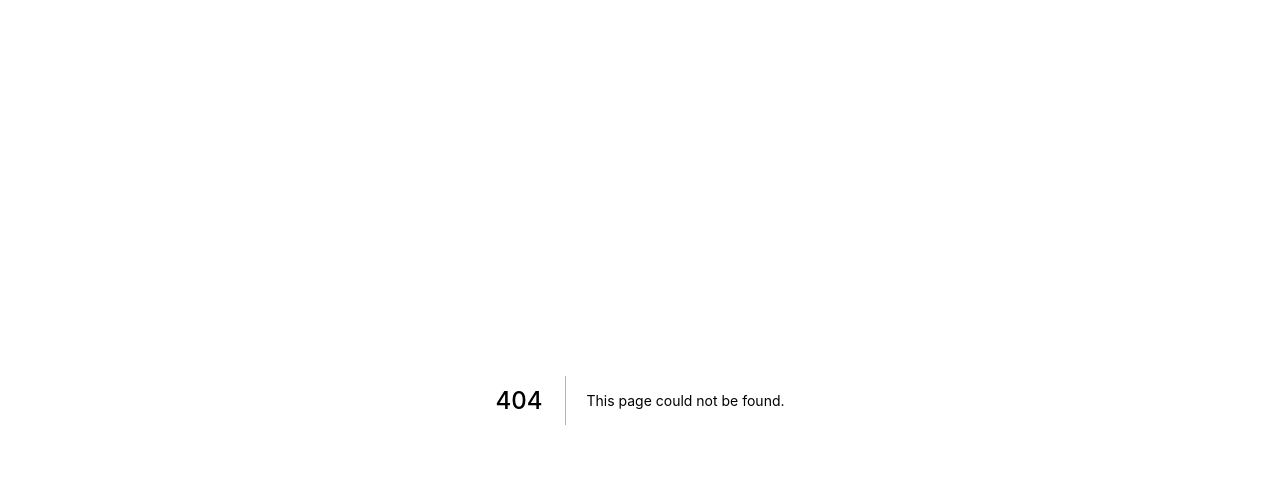
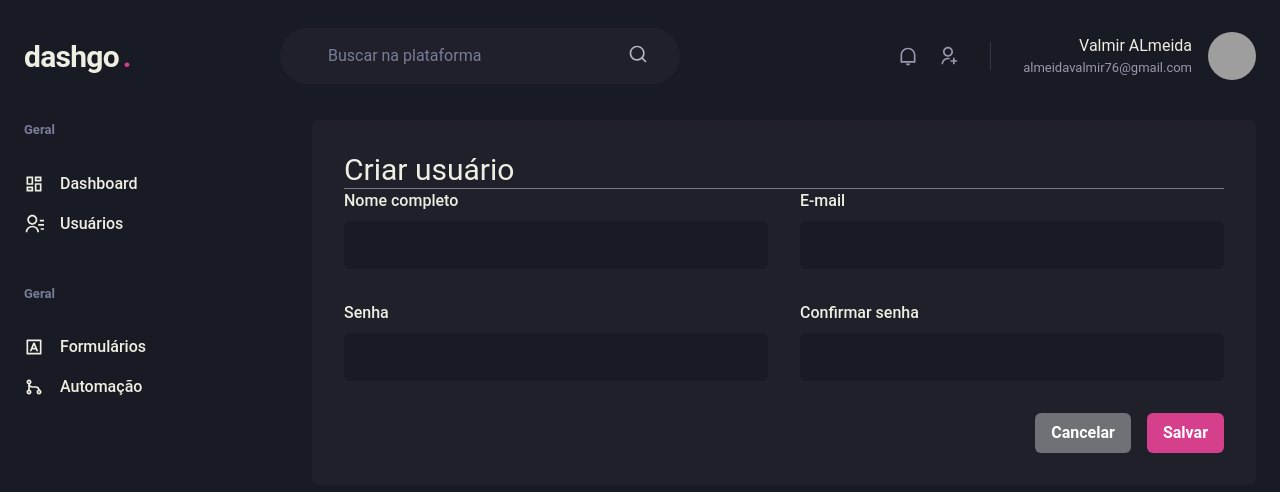
Before and after one commit to valmir1227/React-Chakra-Dashboard, a Next.js app: page /users/create in a window 1280 px wide. Before the commit this address had no page. Shown: the top 492 px of the page. Built offline with nearby package versions, Linux system fonts and the light colour scheme; grey boxes are pictures that could not be loaded.

Commit message:
:pencil: Page: CreateUser

```diff
--- /dev/null
+++ b/src/pages/users/create.tsx
@@ -0,0 +1,53 @@
+import {
+  Box,
+  Button,
+  Divider,
+  Flex,
+  Heading,
+  HStack,
+  SimpleGrid,
+  VStack,
+} from "@chakra-ui/react";
+import { Input } from "../../components/Form/Input";
+import { Header } from "../../components/Header/Header";
+import Sidebar from "../../components/Sidebar/Sidebar";
+
+export default function createUser() {
+  return (
+    <Box>
+      <Header />
+
+      <Flex flex="1" my="6" maxW={1480} mx="auto" px="6">
+        <Sidebar />
+        <Box flex="1" borderRadius={8} bg="gray.800" p="8">
+          <Heading size="lg" fontWeight="normal">
+            Criar usuário
+          </Heading>
+          <Divider />
+
+          <VStack spacing="8">
+            <SimpleGrid minChildWidth="240px" spacing="8" w="100%">
+              <Input name="name" label="Nome completo" />
+              <Input name="email" type="email" label="E-mail" />
+            </SimpleGrid>
+
+            <SimpleGrid minChildWidth="240px" spacing="8" w="100%">
+              <Input name="password" type="password" label="Senha" />
+              <Input
+                name="password_confirmation"
+                type="password"
+                label="Confirmar senha"
+              />
+            </SimpleGrid>
+          </VStack>
+          <Flex mt="8" justify="flex-end">
+            <HStack spacing="4">
+              <Button colorScheme="whiteAlpha">Cancelar</Button>
+              <Button colorScheme="pink">Salvar</Button>
+            </HStack>
+          </Flex>
+        </Box>
+      </Flex>
+    </Box>
+  );
+}
```
